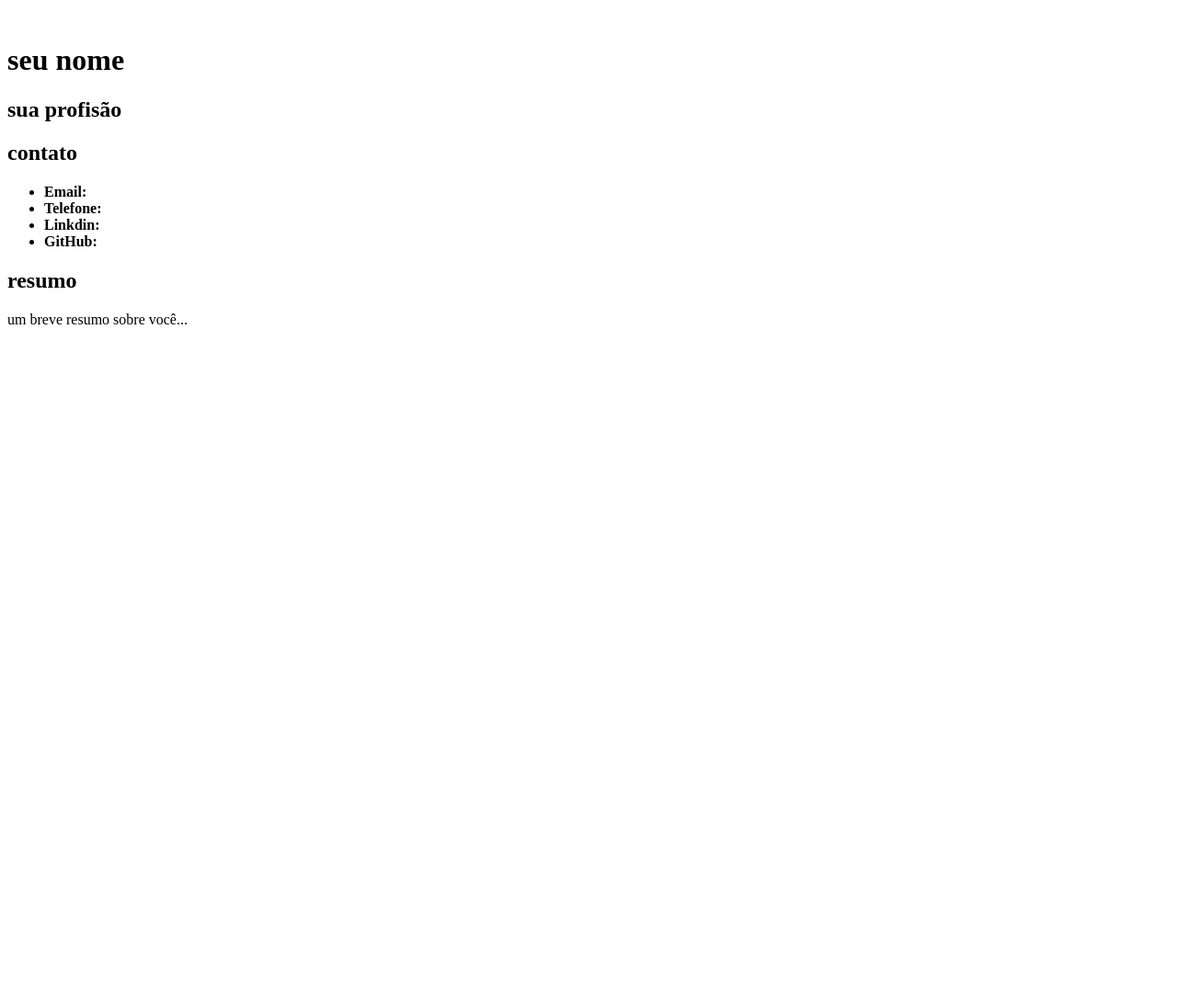
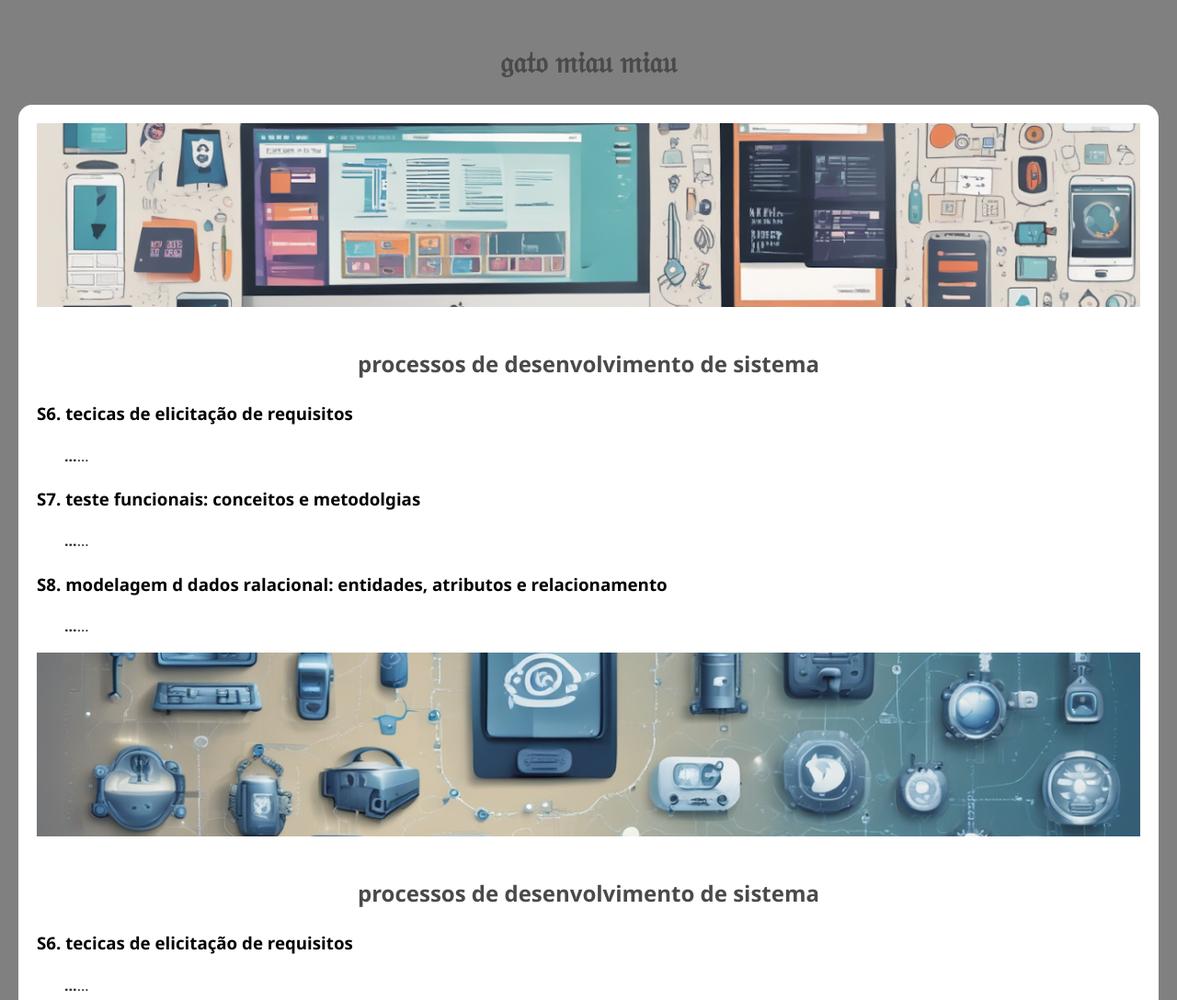
Before and after one commit to murielle86661/sla, a plain HTML site: page index.html in a window 1280 px wide. Shown: the top 1088 px of the page at 92% size. Before the commit the page ends 800 px from the top, so only its background shows below. Drawn offline with Linux system fonts and the light colour scheme.

Commit message:
primeiro

```diff
--- a/index.html
+++ b/index.html
@@ -2,30 +2,44 @@
 <html lang="pt-br">
 <head>
     <meta charset="UTF-8">
-    <meta nome="viewport" content="widrh=device-width, initial-scale.0">
-    <title>curriculo</title>
+    <meta name="viewport" content="width=device-width, initial-scale=1.0">
+    <title>porta de tecnologia</title>
+    <link rel="stylesheet" href="style.css">
 </head>
 <body>
-    <header>
-        <img src="download liv.jfif" alt="">
-        <h1>seu nome</h1>
-        <h2>sua profisão</h2>
-    <header>
+    <h1>𝔤𝔞𝔱𝔬 𝔪𝔦𝔞𝔲 𝔪𝔦𝔞𝔲</h1>
 
-<div id="contato">
-<h2> contato</h2>
-<ul>
-    <li><strong>Email:</strong></li>
-    <li><strong>Telefone:</strong></li>
-    <li><strong>Linkdin:</strong></li>
-    <li><strong>GitHub:</strong></li>
-    <ul>
-</div>
+  <div class=" lista-topico">
+    <img src="processos.png" alt="">
+    <h2> processos de desenvolvimento de sistema</h2>
 
-<div ind="resumo">
+    <h3>S6. tecicas de elicitação de requisitos</h3>
+    <p>
+            <strong>...</strong>...
+    </p>
+     <h3>S7. teste funcionais: conceitos e metodolgias</h3>
+    <p>
+            <strong>...</strong>...
+    </P>
+    <h3>S8. modelagem d dados ralacional: entidades, atributos e relacionamento</h3>
+    <p>
+            <strong>...</strong>...
+     </p>
+     <img src="redes.png" alt="">
+    <h2> processos de desenvolvimento de sistema</h2>
 
-<h2>resumo</h2>
-<p>um  breve resumo sobre você...</p>
-</div>
-
-</div id=''
+    <h3>S6. tecicas de elicitação de requisitos</h3>
+    <p>
+            <strong>...</strong>...
+    </p>
+     <h3>S7. teste funcionais: conceitos e metodolgias</h3>
+    <p>
+            <strong>...</strong>...
+    </P>
+    <h3>S8. modelagem d dados ralacional: entidades, atributos e relacionamento</h3>
+    <p>
+            <strong>...</strong>...
+     </p>
+     </div>
+</body>
+</html>
--- a/style.css
+++ b/style.css
@@ -1,27 +1,37 @@
-body {
-   font-family: Arial, Helvetica, sans-serif;
-   background-color: #e0f2f1 ;
-   margin: 30px;
+body{
+    font-family: 'Segoe UI', Tahoma, Geneva, Verdana, sans-serif; /*Define a fonte do texto*/
+    line-height: 1.6;/*espaçamento entre ad linha*/
+    color: #333;/*cor dp texto*/
+    max-width: 100-px; /*define largura máxima do conteúdo*/
+    margin: 0 auto; /*centraliza o conteúdo na horizontal*/
+    padding: 20px;/*espaçamento interno*/
+    background-color: grey;/*cor de fundo*/
 }
+h1 , h2 {
+    color: rgb(74, 74, 74); /*cor do texto*/
+    text-align: center; /*centraliza o conteúdo*/
+}
+.lista-topico {
+    background-color: white;
+    border-radius: 15px;/*Arredonda a borda*/
+    padding: 20px;/*Adiciona espaçamento interno ao bloco*/
+    margin-bottom: 30px;/*Adiciona margem em baixo do bloco*/
+}
+.lista-topico:hover {
+    transform: translateY(-5px);/*move o bloco 5 px para cima*/
+}
+p {
+    margin-bottom: 15px;
+    padding-left: 30px;/* adiciona um espaçomento interno á squerda*/
+}
+h3 {
+    color: black
 
-h1  , h2  ,h3{
-font-family: 'Segoe UI', Tahoma, Geneva, Verdana, sans-serif;
 }
-
-
-p {
-    font-style: italic;
-    color: #333;
+img{
+    width: 100%;/*largura da imagem 100%*/
+height: 200px;/*altura da imagem*/
+object-fit: cover;/*Ajusta a imagem para cobrir o contêiner; cortando se necessári*/
+border: 10px;
+margin-bottom: 15px;
 }
-
-header{
-    text-align: center;
-    padding-bottom: 20px;
-}
-
-img {
-    width: 150px;
-    height: 150px;
-    margin: 10px;
-    border-radius: 50%;
-}
```
Also changed, not shown: processos.png (added), redes.png (added).
